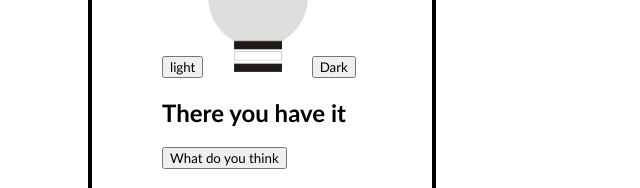
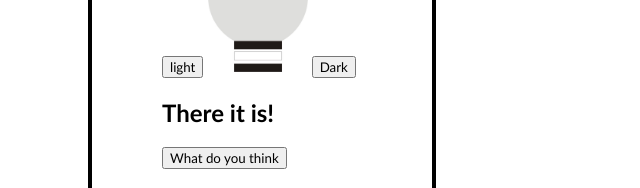
Before and after one commit to Topmark1/Basic-Active-Bulb, a plain HTML site: page index.html in a window 1280 px wide. Shown: the part 278-466 px from the top of the page, without its empty margins (0-640 px from the left). Drawn offline with Linux system fonts and the light colour scheme.

Commit message:
2nd commit

```diff
--- a/index.html
+++ b/index.html
@@ -14,7 +14,7 @@
 <button onclick='document.getElementById("bul").src="light.jpg"'>light</button>
 <img id="bul" src="dark.jpg" style="width:100px">
 <button onclick='document.getElementById("bul").src="dark.jpg"'>Dark</button>
-<h2 id="goat">There you have it</h2>
+<h2 id="goat">There it is!</h2>
 <button type="button" onclick='document.getElementById("goat").innerHTML="It is Nice Right"'>What do you think</button>
 </div>
 </div>
```
